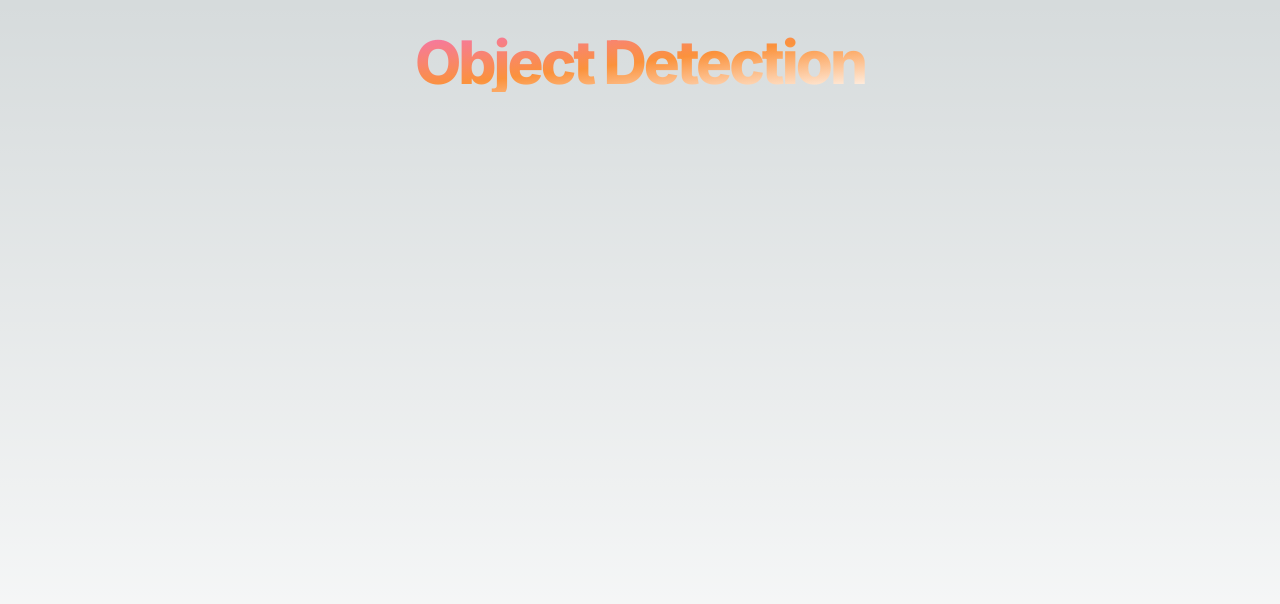
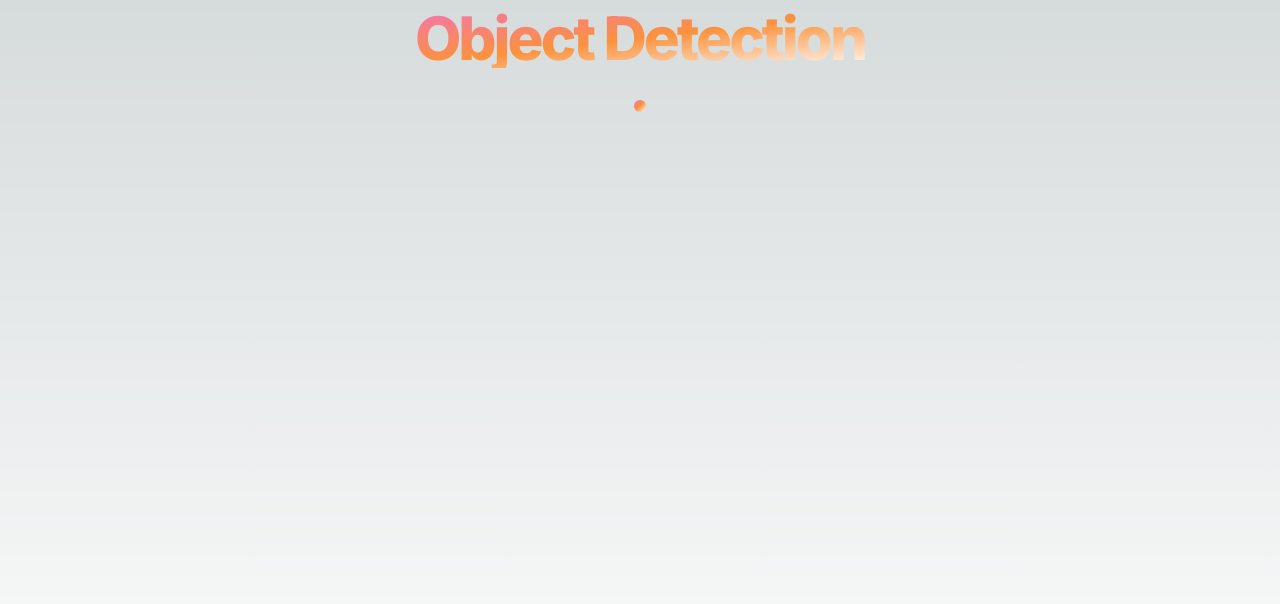
Before and after one commit to madhusudan-kulkarni/object-detection, a Next.js app: page / in a window 1280 px wide. Shown: the top 604 px of the page. Built offline with nearby package versions, Linux system fonts and the light colour scheme.

Commit message:
feat: Add ObjectDetection component for object detection feature

```diff
--- a/app/page.js
+++ b/app/page.js
@@ -1,11 +1,13 @@
+import ObjectDetection from "@/components/ObjectDetection";
 import React from "react";
 
 const Home = () => {
   return (
-    <main className="flex flex-col items-center min-h-screen p-8">
+    <main className="flex flex-col items-center min-h-screen px-8 py-2">
       <h1 className="text-3xl font-extrabold tracking-tighter text-center md:text-6xl lg:text:8xl md:px-6 gradient-title">
         Object Detection
       </h1>
+      <ObjectDetection />
     </main>
   );
 };
--- /dev/null
+++ b/components/ObjectDetection.js
@@ -0,0 +1,16 @@
+"use client";
+
+import React, { useRef } from "react";
+
+const ObjectDetection = () => {
+  return (
+    <div className="mt-8">
+      <div className="flex relative justify-center items-center gradient p-1.5 rounded-md">
+        {/* webcam */}
+        {/* canvas */}
+      </div>
+    </div>
+  );
+};
+
+export default ObjectDetection;
```
